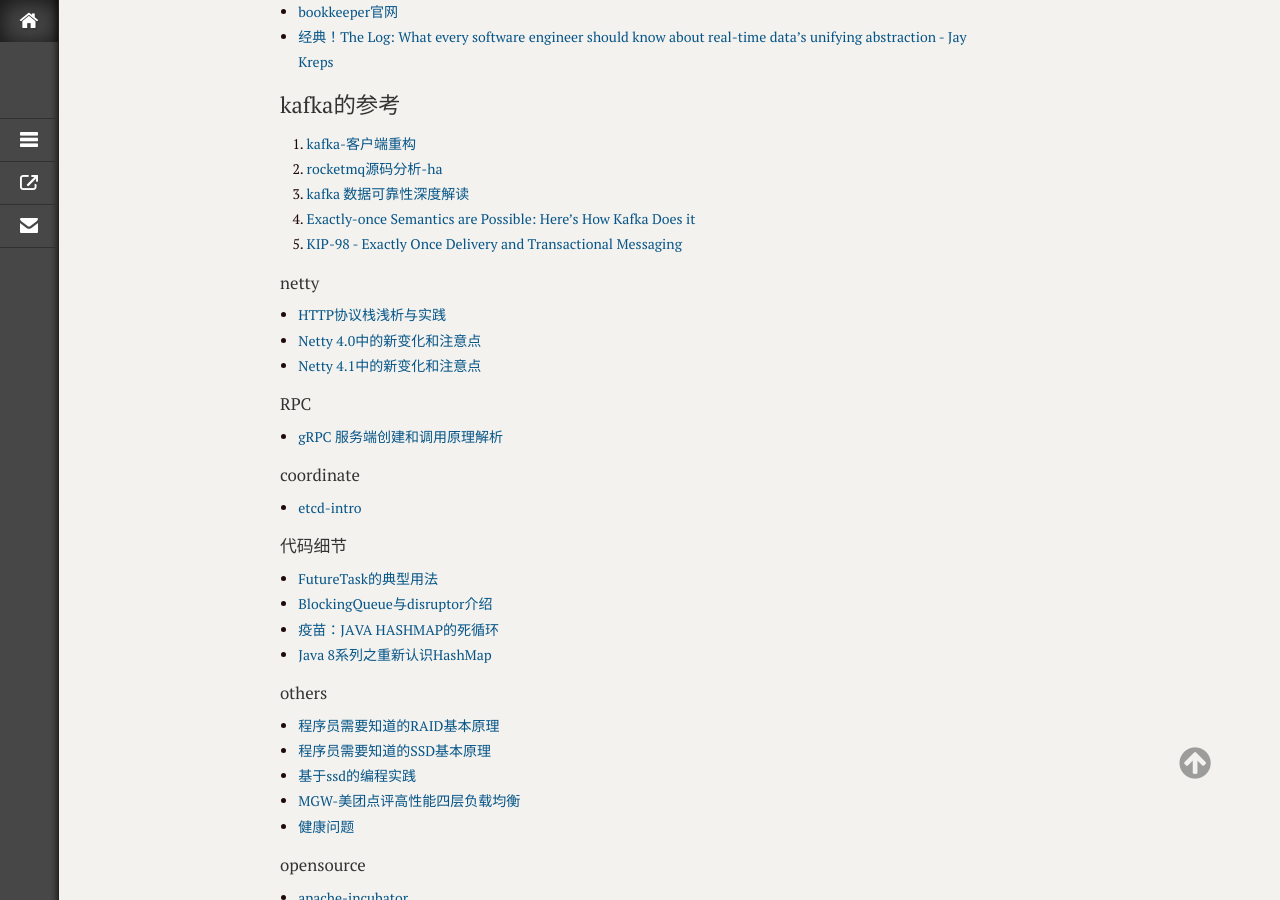
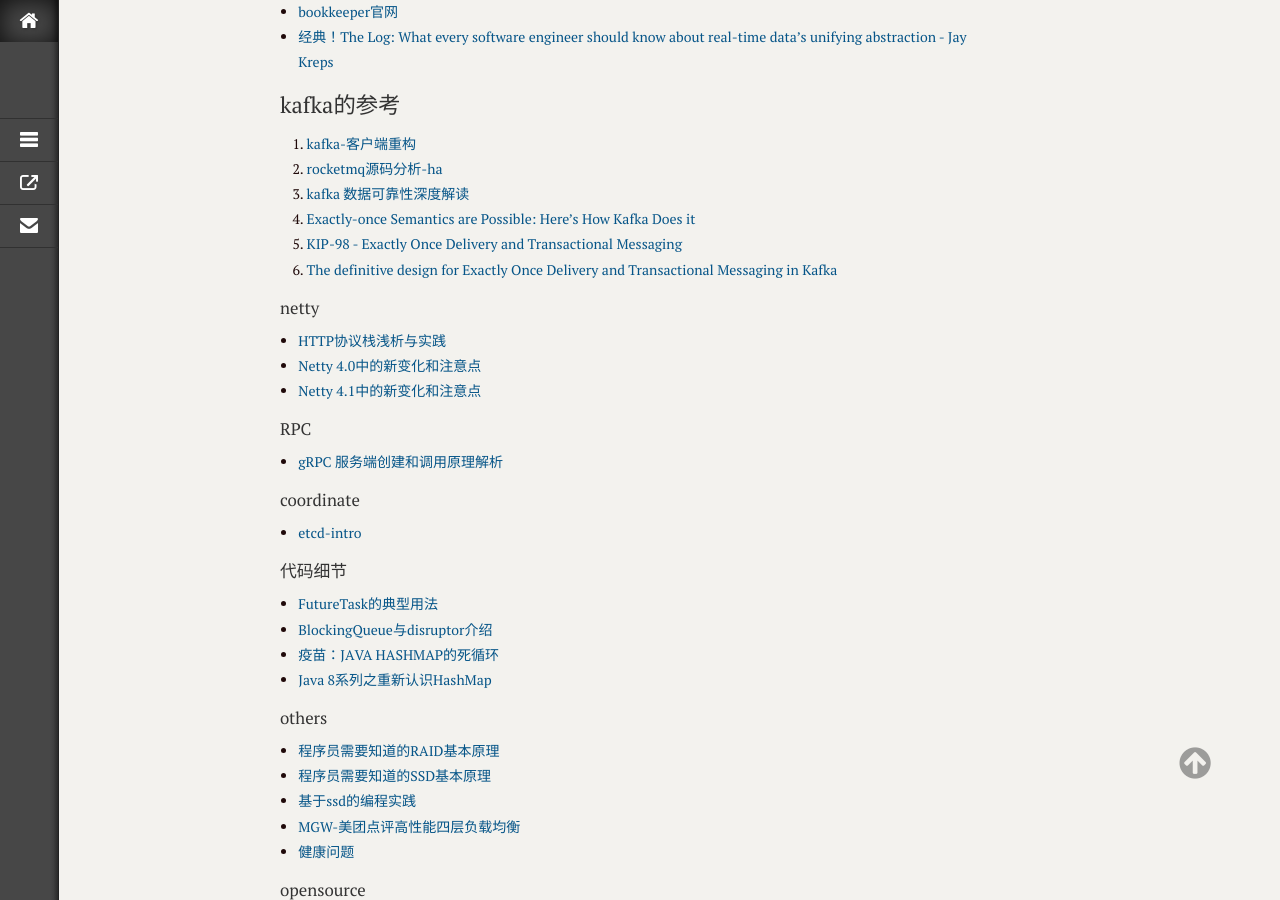
Before and after one commit to xmtsui/blog, a Jekyll site: the page built from _posts/2017/2017-03-14-readqueue-01.md, in a window 1280 px wide and 900 px high, scrolled down 1916 px. Built offline with Jekyll 4.4.1, drawn with Linux system fonts in a browser that asks for light colours; comment, search, counter and statistics services are not loaded.

Commit message:
modify by quickcommint

```diff
--- a/_posts/2017/2017-03-14-readqueue-01.md
+++ b/_posts/2017/2017-03-14-readqueue-01.md
@@ -84,6 +84,7 @@
 3. [kafka 数据可靠性深度解读](http://www.importnew.com/24973.html)
 4. [Exactly-once Semantics are Possible: Here’s How Kafka Does it](https://www.confluent.io/blog/exactly-once-semantics-are-possible-heres-how-apache-kafka-does-it/)
 5. [KIP-98 - Exactly Once Delivery and Transactional Messaging](https://cwiki.apache.org/confluence/display/KAFKA/KIP-98+-+Exactly+Once+Delivery+and+Transactional+Messaging)
+6. [The definitive design for Exactly Once Delivery and Transactional Messaging in Kafka](https://docs.google.com/document/d/11Jqy_GjUGtdXJK94XGsEIK7CP1SnQGdp2eF0wSw9ra8/edit#heading=h.xq0ee1vnpz4o)
 
 #### netty
 * [HTTP协议栈浅析与实践](http://www.cnblogs.com/cyfonly/p/5616493.html)
```
